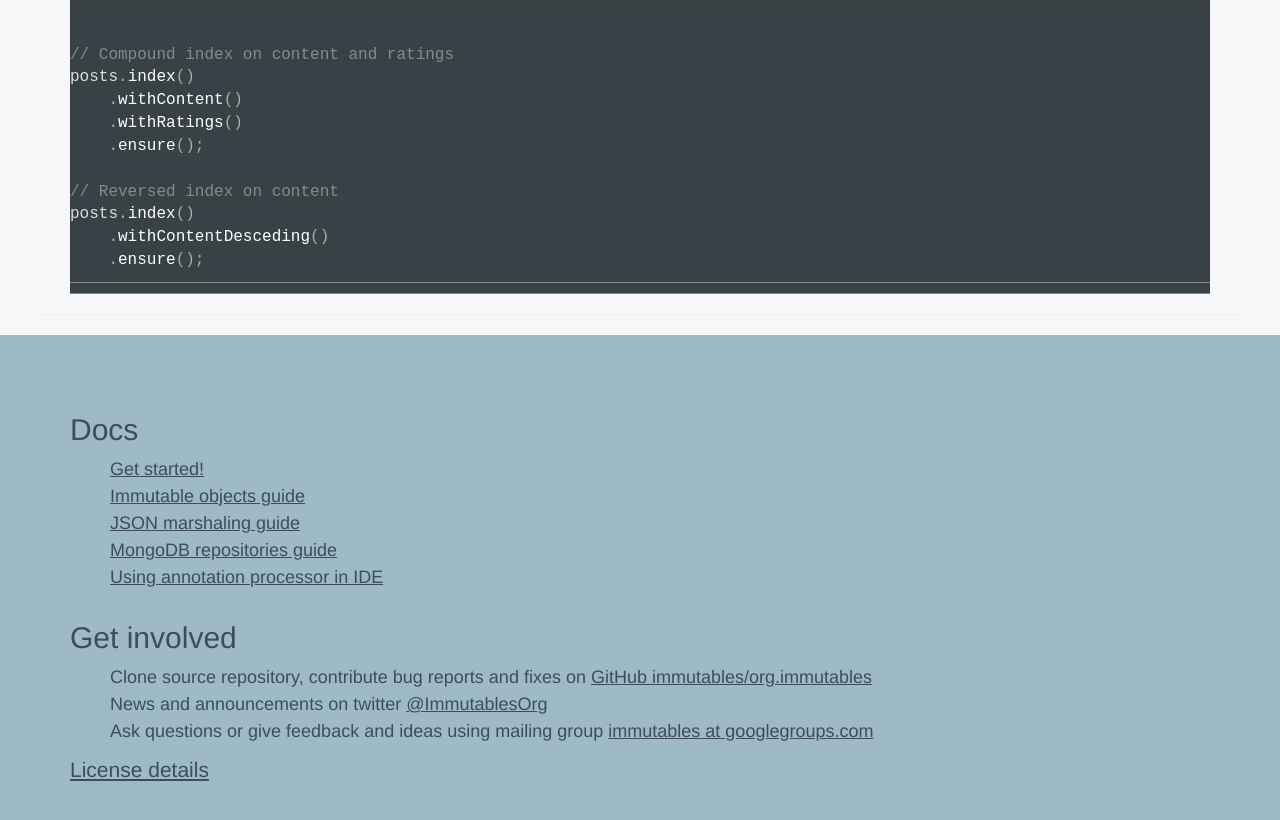
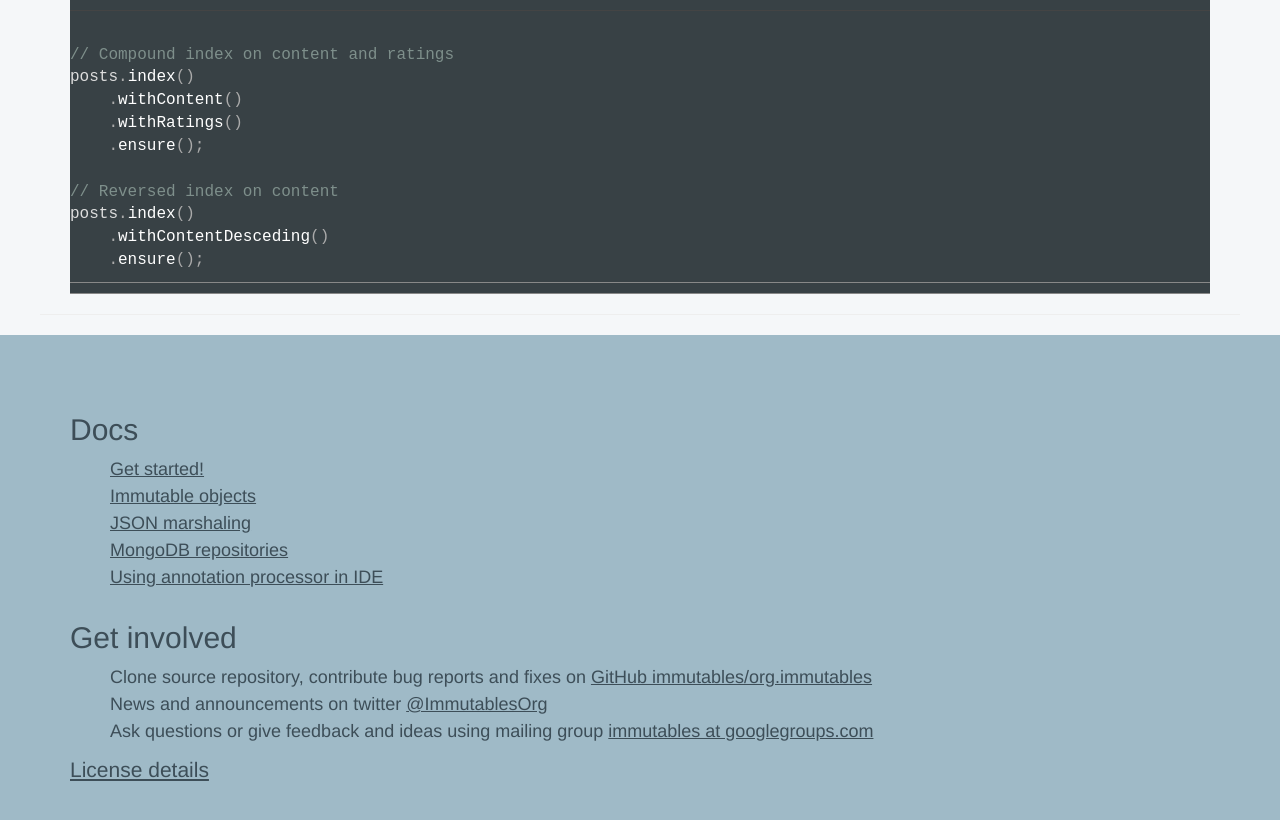
Before and after one commit to immutables/immutables.github.io, a Jekyll site: the page built from mongo.md, in a window 1280 px wide and 900 px high, scrolled down 7667 px. Shown: the top 820 px of the window. Built offline with Jekyll 4.4.1, drawn with Linux system fonts in a browser that asks for light colours; nearby versions of some CDN libraries; Markdown is read by kramdown in place of the engine named in the settings; comment, search, counter and statistics services are not loaded; some of the changed text lies outside the part shown.

Commit message:
simplified, consistent titles

```diff
--- a/_includes/footer.md
+++ b/_includes/footer.md
@@ -1,9 +1,9 @@
 ## Docs
 
 - [Get started!](/getstarted.html)
-- [Immutable objects guide](/immutable.html)
-- [JSON marshaling guide](/json.html)
-- [MongoDB repositories guide](/mongo.html)
+- [Immutable objects](/immutable.html)
+- [JSON marshaling](/json.html)
+- [MongoDB repositories](/mongo.html)
 - [Using annotation processor in IDE](/apt.html)
 
 ## Get involved
--- a/mongo.md
+++ b/mongo.md
@@ -1,5 +1,5 @@
 ---
-title: 'MongoDB repository guide'
+title: 'MongoDB repositories'
 layout: page
 ---
 
```
Also changed, not shown: immutable.md (+1 -1 lines), json.md (+1 -1 lines).
